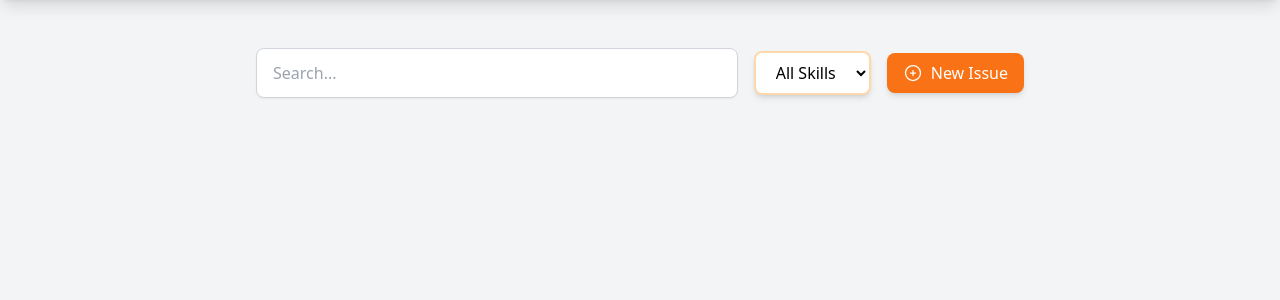
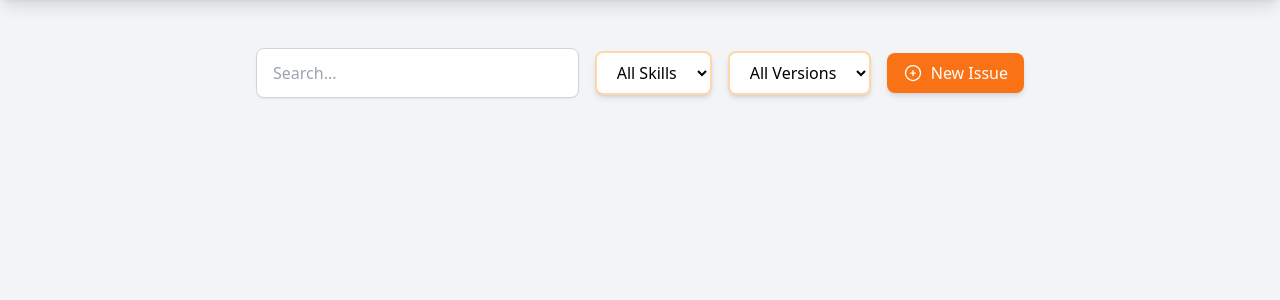
Before and after one commit to ivangarciaquintela/HACKUDC25, a FastAPI app: template frontend/templates/issues.html in a window 1280 px wide. Shown: the part 64-364 px from the top of the page. Run offline with FastAPI, Linux system fonts and the light colour scheme; the template is opened without the code that fills it, so the values that code supplies are empty; parts of the project's set-up code (start-up, migrations or seed data) failed here and were passed over; some libraries are stand-ins or nearby versions.

Commit message:
add versions filter for issues.html

```diff
--- a/frontend/templates/issues.html
+++ b/frontend/templates/issues.html
@@ -8,10 +8,18 @@
         {% include "search-bar.html" %}
 
         <select class="rounded-lg border-2 border-orange-200 px-4 py-2 bg-white shadow-md focus:border-orange-400 focus:ring-2 focus:ring-orange-200 transition-all duration-200"
-                x-model="selectedSkill" @change="performSearch">
+                x-model="selectedSkill" @change="loadVersions">
             <option value="">All Skills</option>
             <template x-for="(skill, index) in skills" :key="index">
                 <option x-text="skill"></option>
+            </template>
+        </select>
+
+        <select class="rounded-lg border-2 border-orange-200 px-4 py-2 bg-white shadow-md focus:border-orange-400 focus:ring-2 focus:ring-orange-200 transition-all duration-200"
+                x-model="selectedVersion" @change="performSearch">
+            <option value="">All Versions</option>
+            <template x-for="(version, index) in versions" :key="index">
+                <option x-text="version"></option>
             </template>
         </select>
 
@@ -55,8 +63,10 @@
         Alpine.data('issueApp', () => ({
             searchQuery: '',
             selectedSkill: '',
+            selectedVersion: '',
             issues: [],
             skills: [],
+            versions: [],
 
             async fetchIssues() {
                 try {
@@ -83,6 +93,25 @@
                 }
             },
 
+            async loadVersions() {
+                if (!this.selectedSkill) {
+                    this.versions = [];
+                    this.selectedVersion = '';
+                    return;
+                }
+
+                try {
+                    const response = await fetch(`/skills/${this.selectedSkill}/versions`);
+                    if (response.ok) {
+                        this.versions = await response.json();
+                        this.selectedVersion = '';
+                        this.performSearch();
+                    }
+                } catch (error) {
+                    console.error('Failed to fetch versions:', error);
+                }
+            },
+
             get filteredIssues() {
                 return this.issues.filter(issue => {
                     const searchMatch = this.searchQuery === '' ||
@@ -90,7 +119,9 @@
                         issue.description.toLowerCase().includes(this.searchQuery.toLowerCase());
                     const skillMatch = this.selectedSkill === '' ||
                         issue.skill_name === this.selectedSkill;
-                    return searchMatch && skillMatch;
+                    const versionMatch = this.selectedVersion === '' ||
+                        issue.skill_version === this.selectedVersion;
+                    return searchMatch && skillMatch && versionMatch;
                 });
             },
 
```
